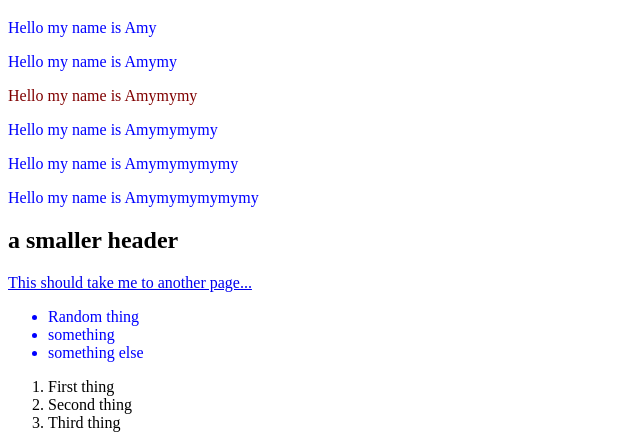
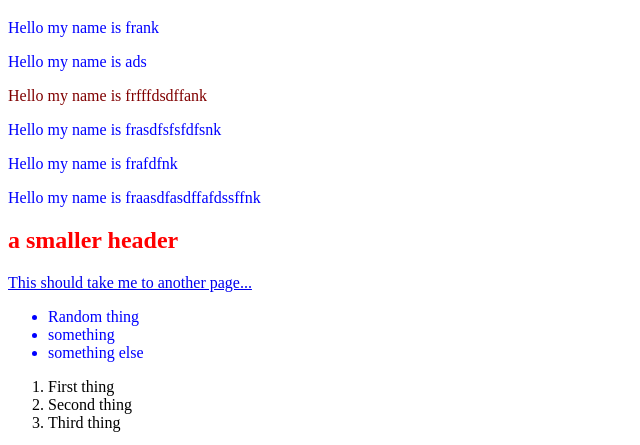
Before and after one commit to Ha-isSaltea/Ha-isSaltea, a plain HTML site: page index.html in a window 1280 px wide. Shown: the part 61-506 px from the top of the page, without its empty margins (0-640 px from the left). Drawn offline with Linux system fonts and the light colour scheme.

Commit message:
Update index.html

```diff
--- a/index.html
+++ b/index.html
@@ -17,13 +17,13 @@
   <body>
     <h1 class="myClass">Big header!</h1>
 
-    <p>Hello my name is Amy</p>
-    <p>Hello my name is Amymy</p>
-    <p id="someID">Hello my name is Amymymy</p>
-    <p>Hello my name is Amymymymy</p>
-    <p>Hello my name is Amymymymymy</p>
-    <p>Hello my name is Amymymymymymy</p>
-    <h2>a smaller header</h2>
+    <p>Hello my name is frank</p>
+    <p>Hello my name is ads</p>
+    <p id="someID">Hello my name is frfffdsdffank</p>
+    <p>Hello my name is frasdfsfsfdfsnk</p>
+    <p>Hello my name is frafdfnk</p>
+    <p>Hello my name is fraasdfasdffafdssffnk</p>
+    <h2 class="myClass">a smaller header</h2>
 
     <a href="anotherFile.html">This should take me to another page...</a>
 
@@ -39,6 +39,6 @@
       <li>Third thing</li>
     </ol>
     <p>Be not afraid of greatness.<br>Some are born great,<br>some achieve greatness,<br>and others have greatness thrust upon them.</p>
-    <img src="https://static3.gamerantimages.com/wordpress/wp-content/uploads/2021/05/Genshin-Impact-School-Essay-Meme.jpg?q=50&fit=crop&w=740&h=847&dpr=1.5" alt="wow the image didn't work" width=100 height=100>
+    <img src="https://www.economist.com/img/b/595/290/90/sites/default/files/images/2016/12/articles/main/20161224_xmc701.jpg" alt="wow the image didn't work" width=100 height=100>
   </body>
 </html>
```
